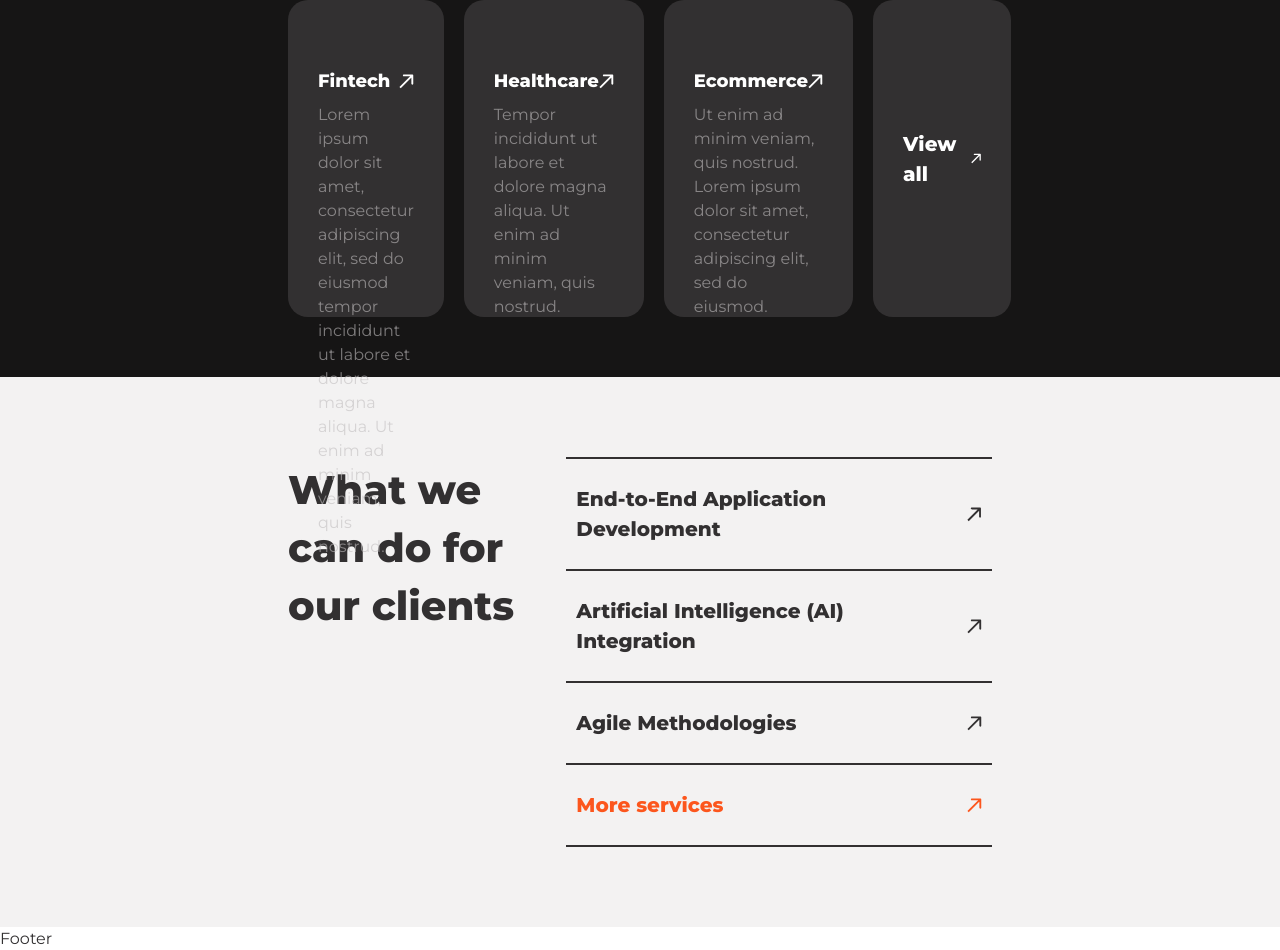
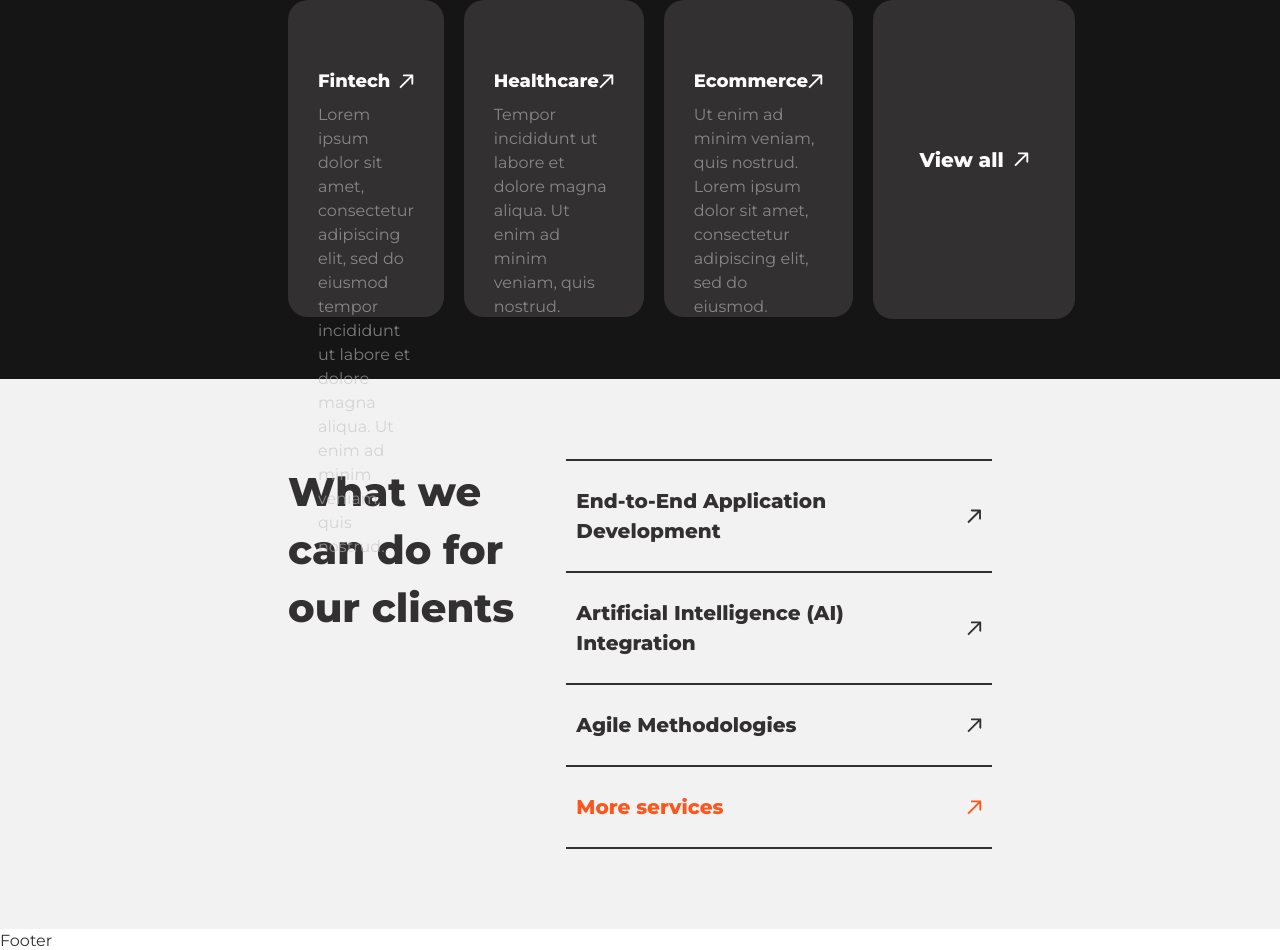
Before and after one commit to skabanets/sonomics, a React (Vite) app: page / in a window 1280 px wide. Shown: the part 716-1666 px from the top of the page. Built offline with nearby package versions, Linux system fonts and the light colour scheme.

Commit message:
Add CustomTitle component

```diff
--- a/src/components/CustomLink.tsx
+++ /dev/null
@@ -1,31 +0,0 @@
-import { Link } from "react-router-dom";
-
-import { Icon } from "../components";
-
-interface CustomLinkProps {
-  link?: string;
-  text?: string;
-  layout?: "gap" | "justify-between";
-  textColor?: string;
-  iconColor?: string;
-  padding?: string;
-}
-
-export const CustomLink = ({
-  link = "/",
-  layout = "gap",
-  text = "View all",
-  textColor = "text-accentRedColor",
-  iconColor = "fill-accentRedColor",
-  padding,
-}: CustomLinkProps) => {
-  return (
-    <Link
-      to={link}
-      className={`flex items-center text-[20px] font-extrabold leading-[30px] ${textColor} ${layout === "gap" ? "gap-[10px]" : "justify-between"} ${padding}`}
-    >
-      {text}
-      <Icon id="arrow" className={`size-[15px] ${iconColor}`} />
-    </Link>
-  );
-};
--- /dev/null
+++ b/src/components/CustomTitle.tsx
@@ -0,0 +1,26 @@
+import { Icon } from "../components";
+
+interface CustomTitleProps {
+  type: "h3" | "h4" | "h5";
+  wrapperStyles: string;
+  iconColor?: string;
+  titleStyles?: string;
+  text?: string;
+}
+
+export const CustomTitle = ({
+  type,
+  wrapperStyles,
+  titleStyles,
+  iconColor = "fill-mainTextColor",
+  text = "View all",
+}: CustomTitleProps) => {
+  const Tag = type;
+
+  return (
+    <div className={wrapperStyles}>
+      <Tag className={titleStyles}>{text}</Tag>
+      <Icon id="arrow" className={`size-[15px] ${iconColor}`} />
+    </div>
+  );
+};
--- a/src/components/index.ts
+++ b/src/components/index.ts
@@ -4,7 +4,7 @@ export * from "./IndustryCard";
 export * from "./Logo";
 export * from "./ThemeToggle";
 export * from "./Button";
-export * from "./CustomLink";
+export * from "./CustomTitle";
 export * from "./Divider";
 export * from "./Logo";
 export * from "./ThemeToggle";
--- a/src/sections/Home/Industries.tsx
+++ b/src/sections/Home/Industries.tsx
@@ -1,4 +1,5 @@
-import { CustomLink, IndustryCard } from "../../components";
+import { Link } from "react-router-dom";
+import { CustomTitle, IndustryCard } from "../../components";
 
 import { industries, routes } from "../../constants";
 
@@ -11,14 +12,19 @@ export const Industries = () => {
           {industries.map((industry) => (
             <IndustryCard key={industry.id} industry={industry} />
           ))}
-          <div className="flex h-[317px] w-[200px] items-center justify-center rounded-[20px] bg-darkBgColor p-[30px]">
-            <CustomLink
-              link={routes.Industries}
-              layout="gap"
-              textColor="text-whiteTextColor"
-              iconColor="fill-whiteTextColor"
-            />
-          </div>
+          <li className="rounded-[20px] border border-transparent bg-darkBgColor transition hover:border-accentYellowColor">
+            <Link
+              to={routes.Industries}
+              className="flex h-[317px] w-[200px] items-center justify-center"
+            >
+              <CustomTitle
+                type="h4"
+                wrapperStyles="flex items-center gap-[10px]"
+                iconColor="fill-whiteTextColor"
+                titleStyles="text-whiteTextColor"
+              />
+            </Link>
+          </li>
         </ul>
       </div>
     </section>
--- a/src/sections/Home/Services.tsx
+++ b/src/sections/Home/Services.tsx
@@ -1,6 +1,7 @@
 import React from "react";
+import { Link } from "react-router-dom";
 
-import { CustomLink, Divider } from "../../components";
+import { CustomTitle, Divider } from "../../components";
 
 import { serviceLinks, routes } from "../../constants";
 
@@ -10,25 +11,28 @@ export const Services = () => {
       <div className="container flex flex-row justify-between">
         <h2 className="w-[412px] pt-[4px]">What we can do for our clients</h2>
         <div className="flex w-[630px] flex-col gap-[25px]">
-          {serviceLinks.map((link) => (
-            <React.Fragment key={link.id}>
+          {serviceLinks.map((service) => (
+            <React.Fragment key={service.id}>
               <Divider />
-              <CustomLink
-                text={link.text}
-                layout="justify-between"
-                textColor="text-mainTextColor"
-                iconColor="fill-mainTextColor"
-                padding="px-[10px]"
-              />
+              <Link to={service.link}>
+                <CustomTitle
+                  type="h4"
+                  wrapperStyles="flex items-center justify-between px-[10px]"
+                  text={service.text}
+                />
+              </Link>
             </React.Fragment>
           ))}
           <Divider />
-          <CustomLink
-            link={routes.Services}
-            text="More services"
-            layout="justify-between"
-            padding="px-[10px]"
-          />
+          <Link to={routes.Services}>
+            <CustomTitle
+              type="h4"
+              wrapperStyles="flex items-center justify-between px-[10px]"
+              titleStyles="text-accentRedColor"
+              iconColor="fill-accentRedColor"
+              text="More services"
+            />
+          </Link>
           <Divider />
         </div>
       </div>
```
